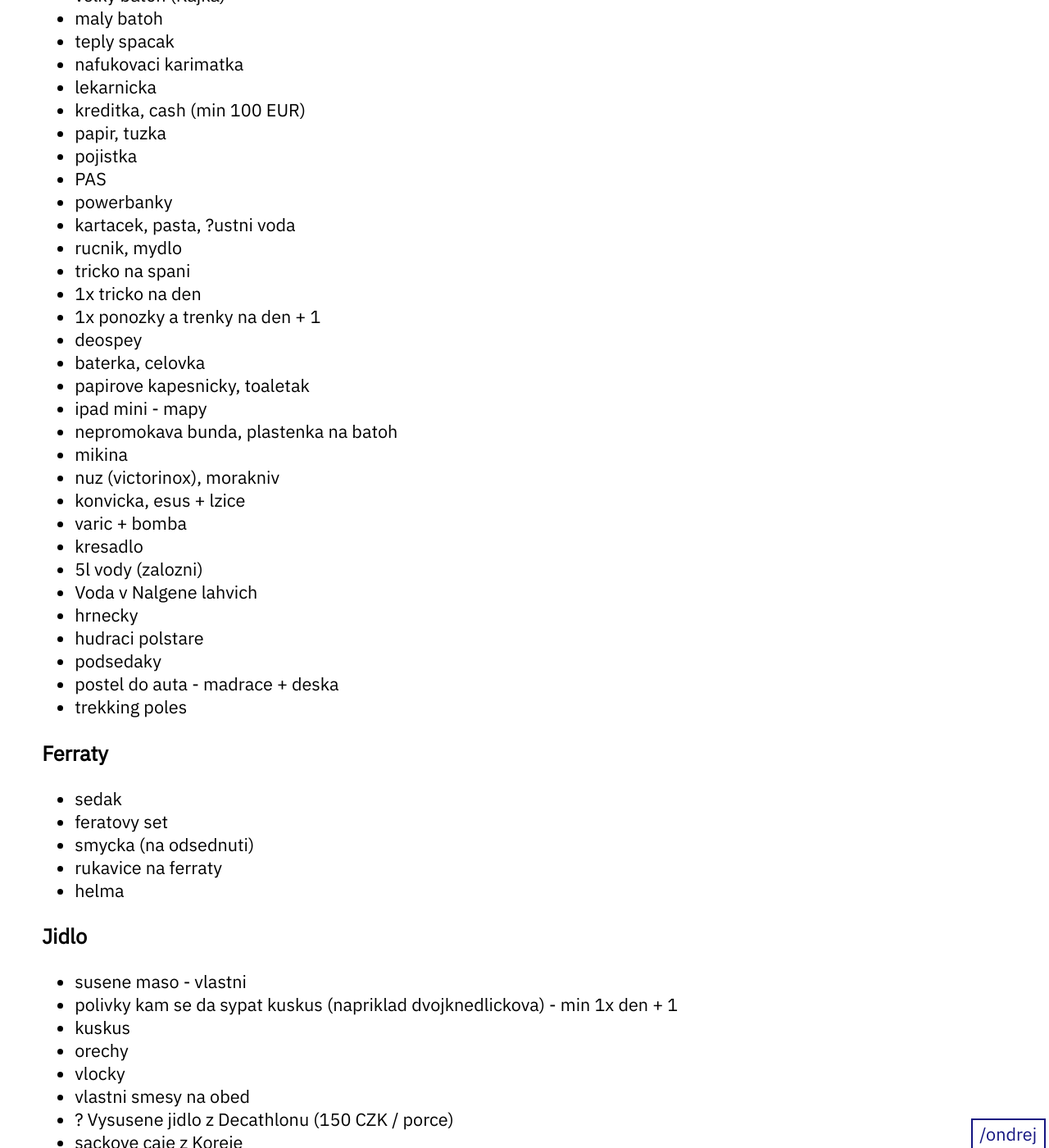
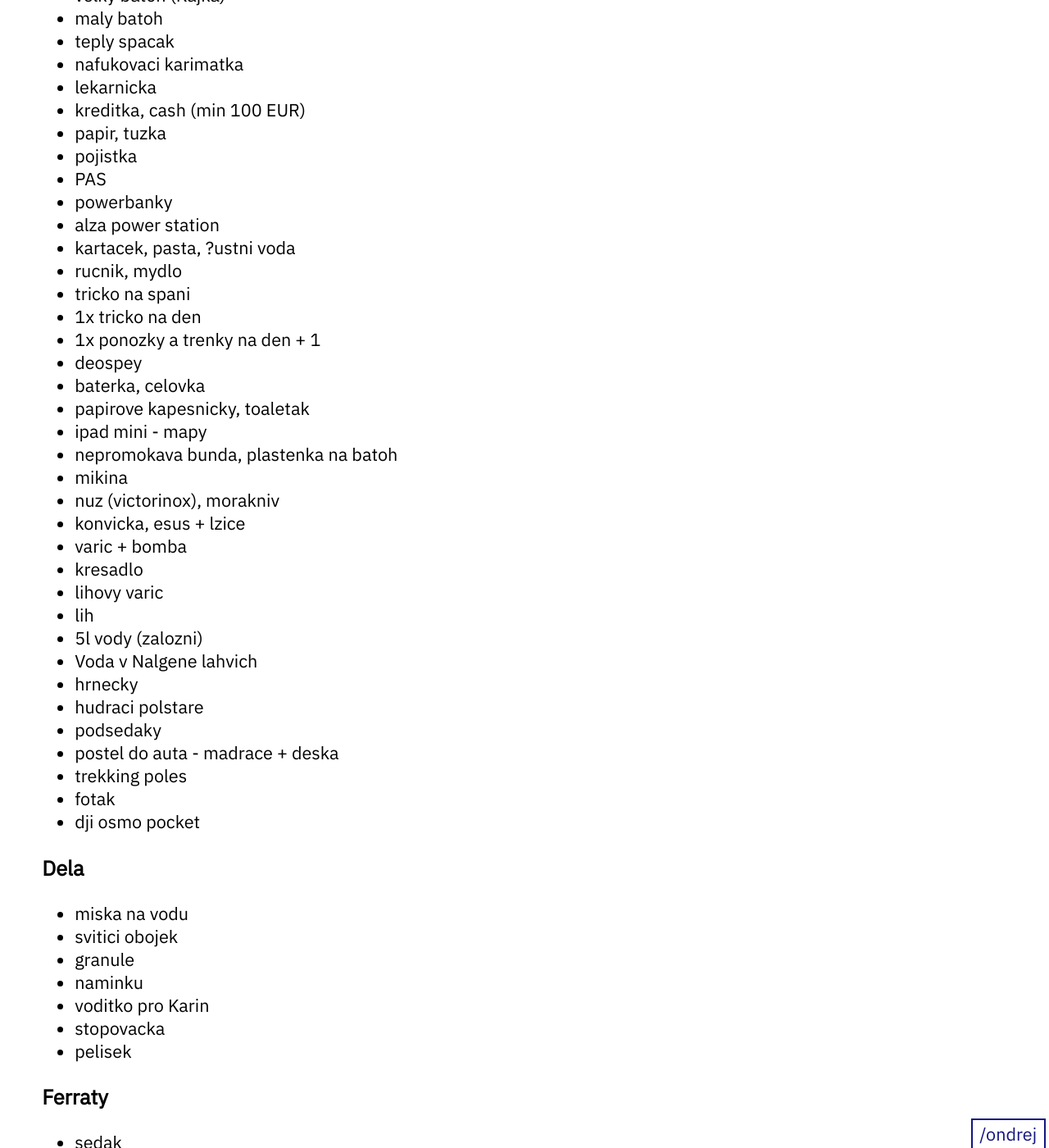
Before and after one commit to ondrejsika/ondrejsika.com, a Jekyll site: the page built from ondrej/checklists/mountains.md, in a window 1280 px wide and 1400 px high, scrolled down 227 px. Shown: the whole window at 82% size. Built offline with Jekyll 4.4.1, drawn with Linux system fonts in a browser that asks for light colours; some of the changed text lies outside the part shown.

Commit message:
feat(ondrej/checklists/mountains): Update checklist for upcomming trip

```diff
--- a/ondrej/checklists/mountains.md
+++ b/ondrej/checklists/mountains.md
@@ -1,11 +1,11 @@
 ---
 layout: default_checklists
-title: Mountains (4 days)
+title: Mountains
 ---
 
 [checklists](.)
 
-## {{page.title}}
+## {{page.title}} / Alps
 
 - velky batoh (Kajka)
 - maly batoh
@@ -17,6 +17,7 @@
 - pojistka
 - PAS
 - powerbanky
+- alza power station
 - kartacek, pasta, ?ustni voda
 - rucnik, mydlo
 - tricko na spani
@@ -32,6 +33,8 @@
 - konvicka, esus + lzice
 - varic + bomba
 - kresadlo
+- lihovy varic
+- lih
 - 5l vody (zalozni)
 - Voda v Nalgene lahvich
 - hrnecky
@@ -39,6 +42,18 @@
 - podsedaky
 - postel do auta - madrace + deska
 - trekking poles
+- fotak
+- dji osmo pocket
+
+### Dela
+
+- miska na vodu
+- svitici obojek
+- granule
+- naminku
+- voditko pro Karin
+- stopovacka
+- pelisek
 
 ### Ferraty
 
```
Also changed, not shown: other parts of ondrej/checklists/mountains.md (+3 -0 lines).
